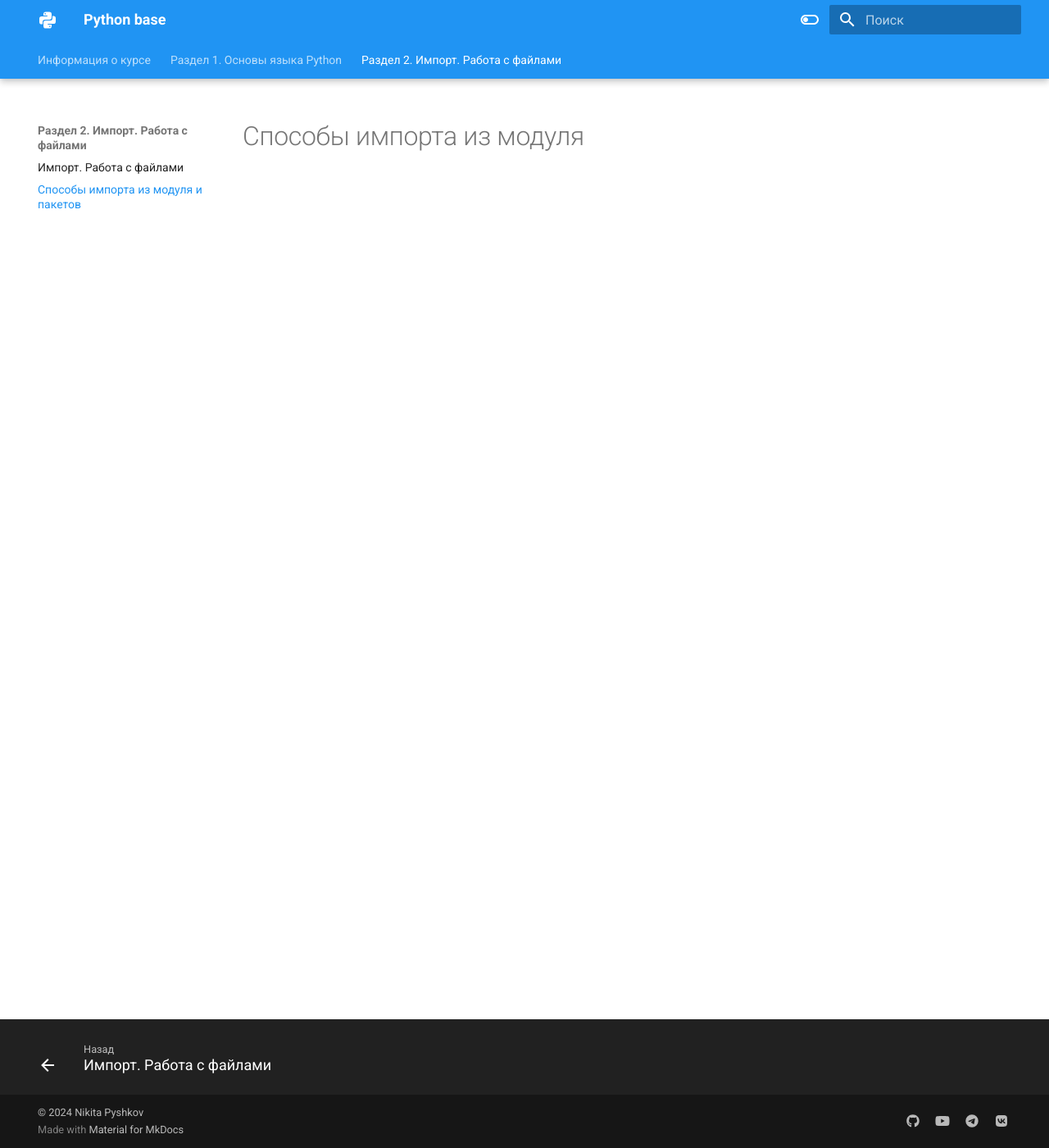
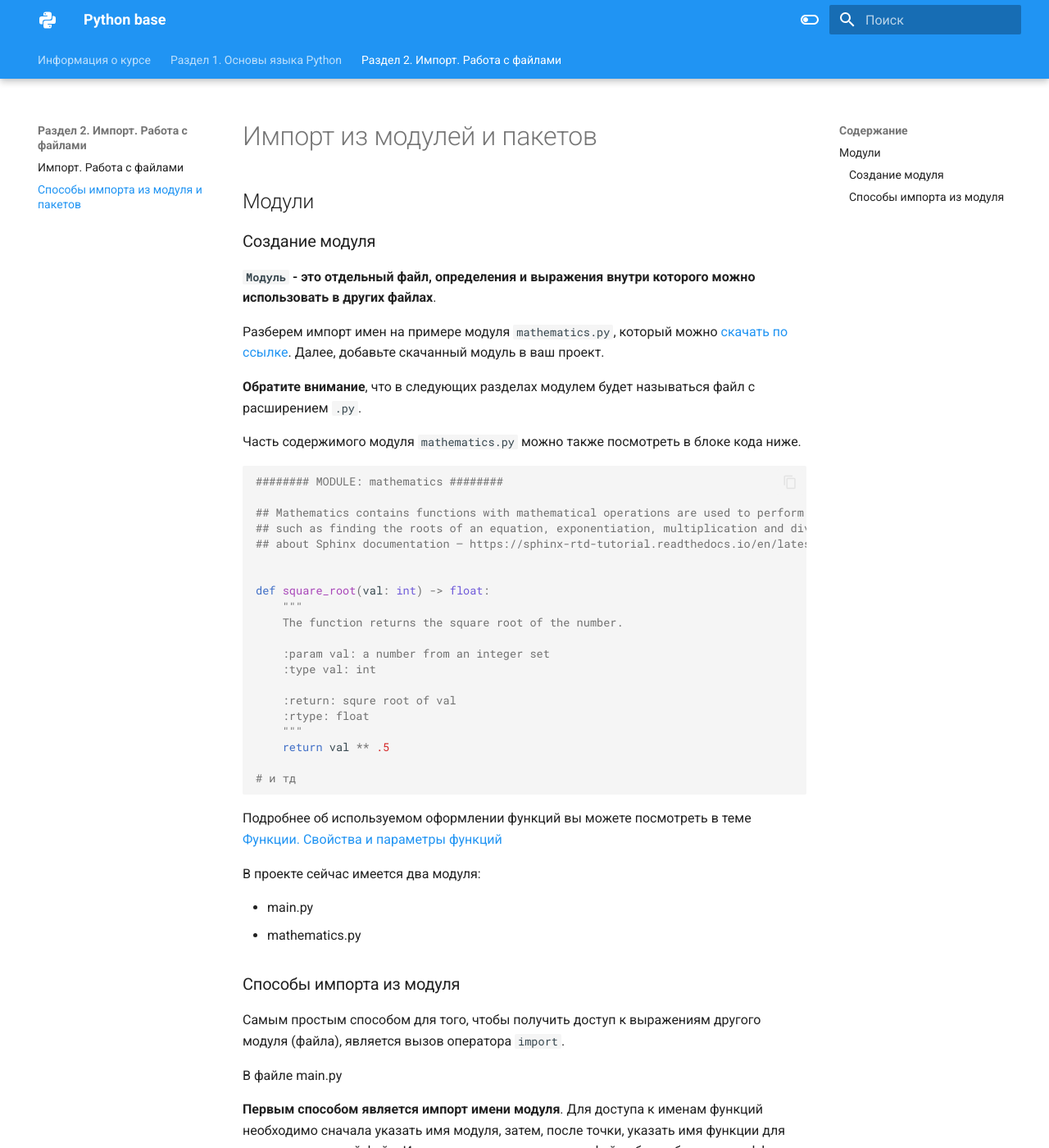
Before and after one commit to pyshkovni/course_page, an MkDocs documentation site: the page built from docs/markdown/part_2/module_and_package.md, in a window 1280 px wide and 1400 px high. Shown: the whole window at 82% size. Built offline with MkDocs 1.6.1 and Material for MkDocs 9.7.7, drawn with Linux system fonts in a browser that asks for light colours; some of the changed text lies outside the part shown.

Commit message:
Добавил файл mathematics.py и дописал блок про Импорты из модулей

````diff
--- a/docs/markdown/part_2/module_and_package.md
+++ b/docs/markdown/part_2/module_and_package.md
@@ -1 +1,59 @@
-# Способы импорта из модуля
+# Импорт из модулей и пакетов
+
+## Модули
+
+### Создание модуля
+
+**`Модуль` - это отдельный файл, определения и выражения внутри которого можно использовать в других файлах**.
+
+Разберем импорт имен на примере модуля `mathematics.py`, который можно [скачать по ссылке](files/mathematics.py). Далее, добавьте скачанный модуль в ваш проект.
+
+**Обратите внимание**, что в следующих разделах модулем будет называться файл с расширением `.py`.
+
+Часть содержимого модуля `mathematics.py` можно также посмотреть в блоке кода ниже.
+
+```Python
+######## MODULE: mathematics ########
+
+## Mathematics contains functions with mathematical operations are used to perform various mathematical operations,
+## such as finding the roots of an equation, exponentiation, multiplication and division.
+## about Sphinx documentation – https://sphinx-rtd-tutorial.readthedocs.io/en/latest/docstrings.html
+
+
+def square_root(val: int) -> float:
+    """
+    The function returns the square root of the number.
+
+    :param val: a number from an integer set
+    :type val: int
+
+    :return: squre root of val
+    :rtype: float
+    """
+    return val ** .5
+
+# и тд
+```
+
+Подробнее об используемом оформлении функций вы можете посмотреть в теме [Функции. Свойства и параметры функций](/docs/markdown/part_1/functions.md#документирование-и-аннотация-функции)
+
+В проекте сейчас имеется два модуля:
+
+* main.py
+* mathematics.py
+
+### Способы импорта из модуля
+
+Самым простым способом для того, чтобы получить доступ к выражениям другого модуля (файла), является вызов оператора `import`.
+
+В файле main.py
+
+**Первым способом является импорт имени модуля**. Для доступа к именам функций необходимо сначала указать имя модуля, затем, после точки, указать имя функции для импорта в текущий файл. Именем модуля является имя файла без добавления суффикса `.py`.
+
+```Python
+## Способ 1 – импорт имени модуля
+## пример из практики: import os, import sys
+
+import mathematics
+print(mathematics.multiply(4, 4))
+```
````
Also changed, not shown: docs/markdown/part_2/files/mathematics.py (added, +75 -0 lines).
